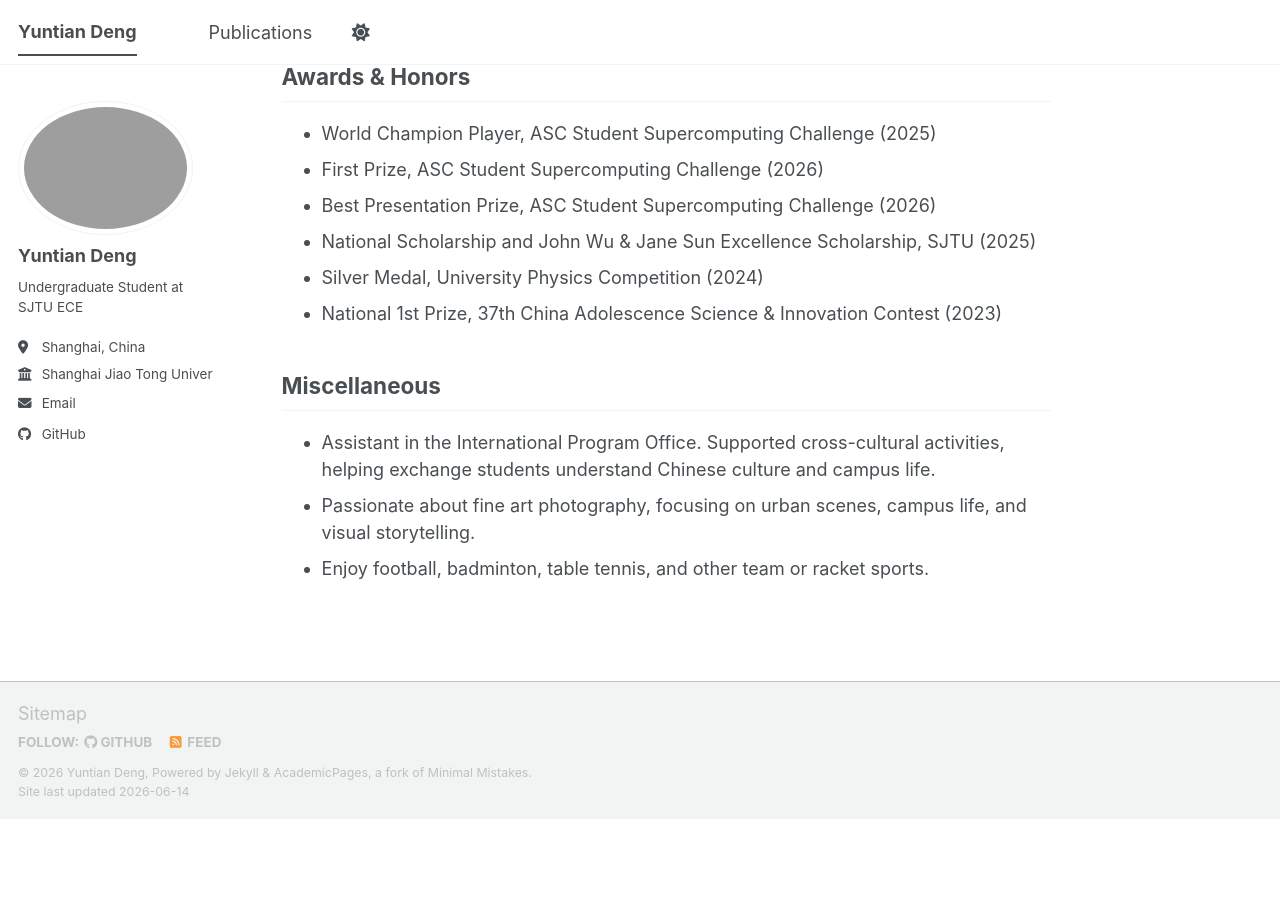
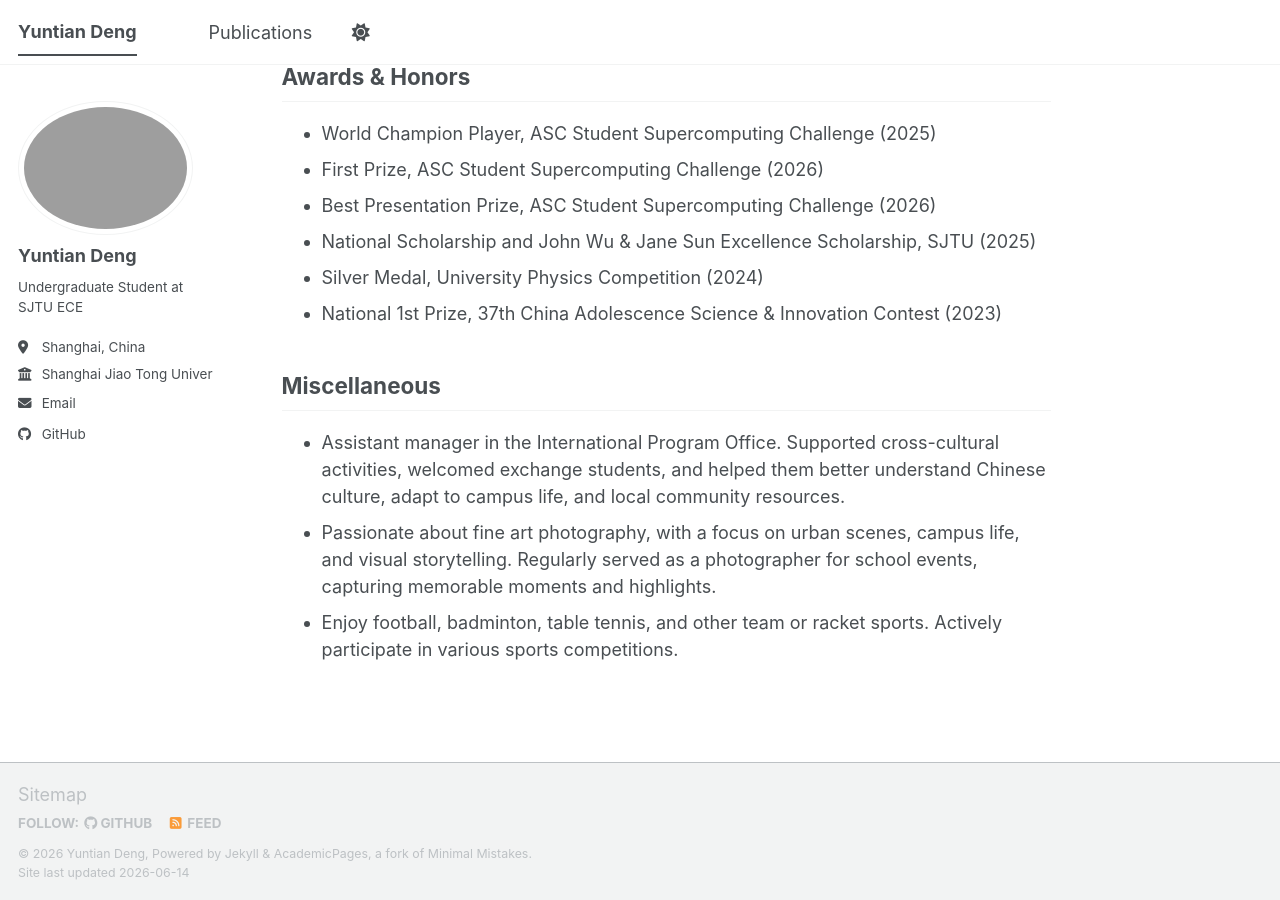
Before and after one commit to michaeldyt/michaeldyt.github.io, a Jekyll site: the page built from _pages/about.md, in a window 1280 px wide and 900 px high, scrolled down 1788 px. Built offline with Jekyll 4.4.1, drawn with Linux system fonts in a browser that asks for light colours; a script bundle is joined from its source files by our own code; library files that are not in the unit come from our copies; before the commit the page ends 2607 px from its top, so only the background shows below that.

Commit message:
feat: update miscellaneous

```diff
--- a/_pages/about.md
+++ b/_pages/about.md
@@ -8,17 +8,21 @@ redirect_from:
 ---
 
 ## Academic Performance
+
 **2024.9-Now   Shanghai Jiao Tong University** <br>
 **Electrical and Computer Engineering**
 
 **Relevant Coursework:** C++, Data Structures, Honors Calculus, Probability Theory, Computer Architecture
 
 **Technical Skills**:
+
 - Languages: C/C++, Python (NumPy, PyTorch, OpenCV), MATLAB
 - Tools: Linux, Slurm, Git, LaTeX, OpenCode, Claude Code, ROS
 
 ## Experiences
+
 ### 2024.10-Now SJTU Supercomputer Team Xflops Core Member
+
 - Attend global supercomputing competitions, including ASC and SCC.
 - Optimize large-scale open-source software by reconstructing operators and tuning multi-thread scheduling.
 - Organized the 1st internal high-performance computing competition, "Hello HPC" at SJTU, reaching nearly 1,000 participants.
@@ -26,20 +30,25 @@ redirect_from:
 - Independently deployed the DeepSeek-R1-671B model on the SJTU TPU Cluster.
 
 ### 2024.9-Now Research in Embodied AI Algorithm Project Participant
+
 - Filed a patent application for a new learning method based on probabilistic experience retrospection.
 - Completed a short-term internship at Galbot. Conducted research on Visual Language Action (VLA) models and World Model Actions (WMA) to improve robot arm performance in complex real-world scenarios.
 - Contributed to a paper submitted to the Robotics: Science and Systems (RSS26) conference.
 
 ## Projects
+
 ### 2025.3-2025.5 Optimization on AlphaFold3 Model, ASC25
+
 - Participated in the optimization of the AlphaFold3 model, designing a distributed inference framework based on MPI. Leveraging profiling results, implemented high-frequency, low-level operators using the LIBXSMM library. Achieved up to 50x inference speedup.
 
 ### 2025.12-2026.5 Optimization on World Model Inference, ASC26
+
 - Accelerated inference for UnifoLM-WMA-0 and LeCun's LeWorldModel under given precision constraints.
 - Implemented low-precision quantization, network backbone full-graph compilation, dynamic pipeline simplification, multi-GPU parallelization pipeline design, communication scheme optimization, and synchronization optimization. Achieved around 8x and 100x inference speedup on two world models respectively.
 - Designed a safe and flexible orchestra agentic coding pipeline based on OpenCode and Apptainer. Achieved stable auto-optimization progress in container environments.
 
 ## Awards & Honors
+
 - World Champion Player, ASC Student Supercomputing Challenge (2025)
 - First Prize, ASC Student Supercomputing Challenge (2026)
 - Best Presentation Prize, ASC Student Supercomputing Challenge (2026)
@@ -48,6 +57,7 @@ redirect_from:
 - National 1st Prize, 37th China Adolescence Science & Innovation Contest (2023)
 
 ## Miscellaneous
-- Assistant in the International Program Office. Supported cross-cultural activities, helping exchange students understand Chinese culture and campus life.
-- Passionate about fine art photography, focusing on urban scenes, campus life, and visual storytelling.
-- Enjoy football, badminton, table tennis, and other team or racket sports.
+
+- Assistant manager in the International Program Office. Supported cross-cultural activities, welcomed exchange students, and helped them better understand Chinese culture, adapt to campus life, and local community resources.
+- Passionate about fine art photography, with a focus on urban scenes, campus life, and visual storytelling. Regularly served as a photographer for school events, capturing memorable moments and highlights.
+- Enjoy football, badminton, table tennis, and other team or racket sports. Actively participate in various sports competitions.
```
